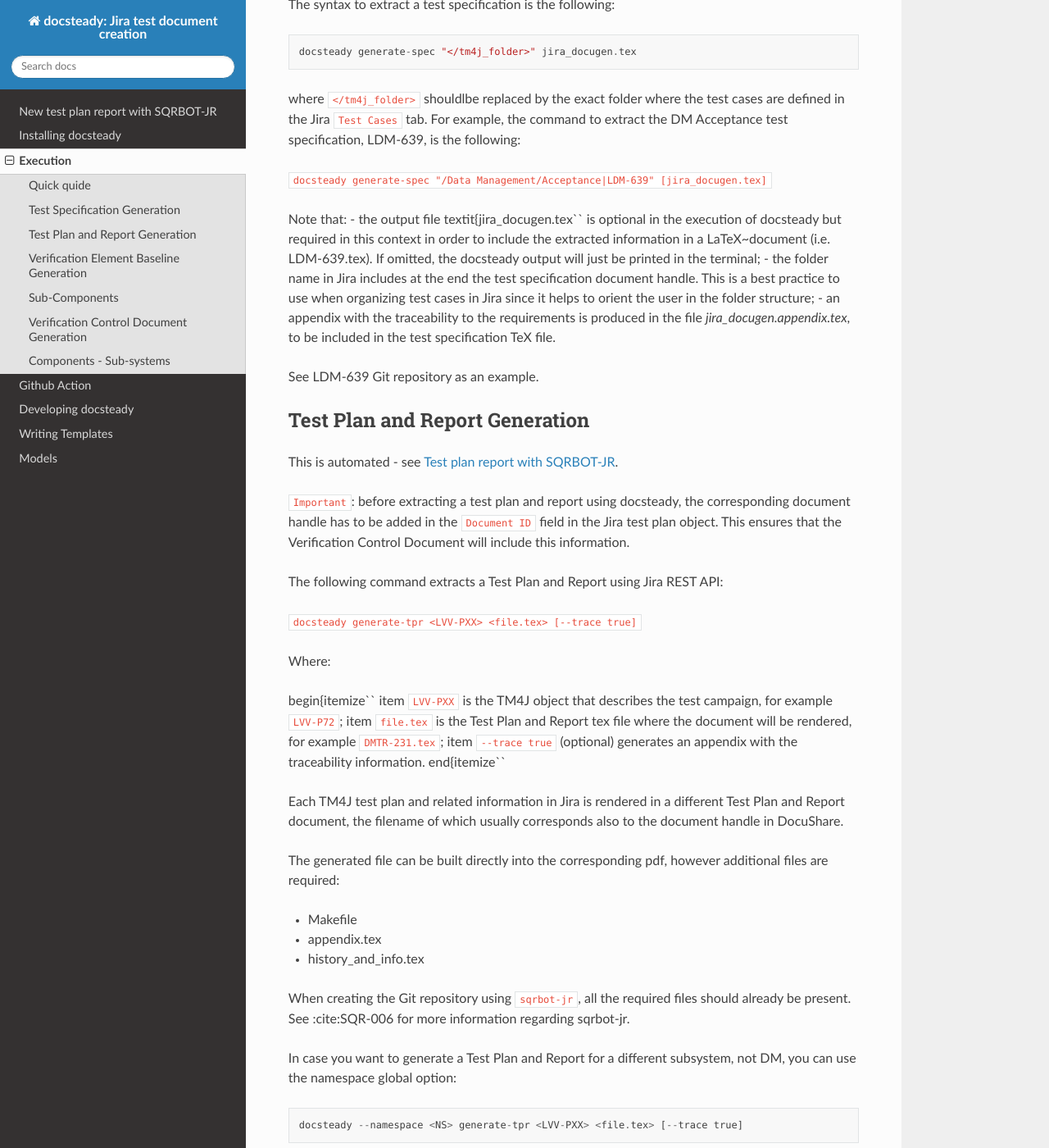
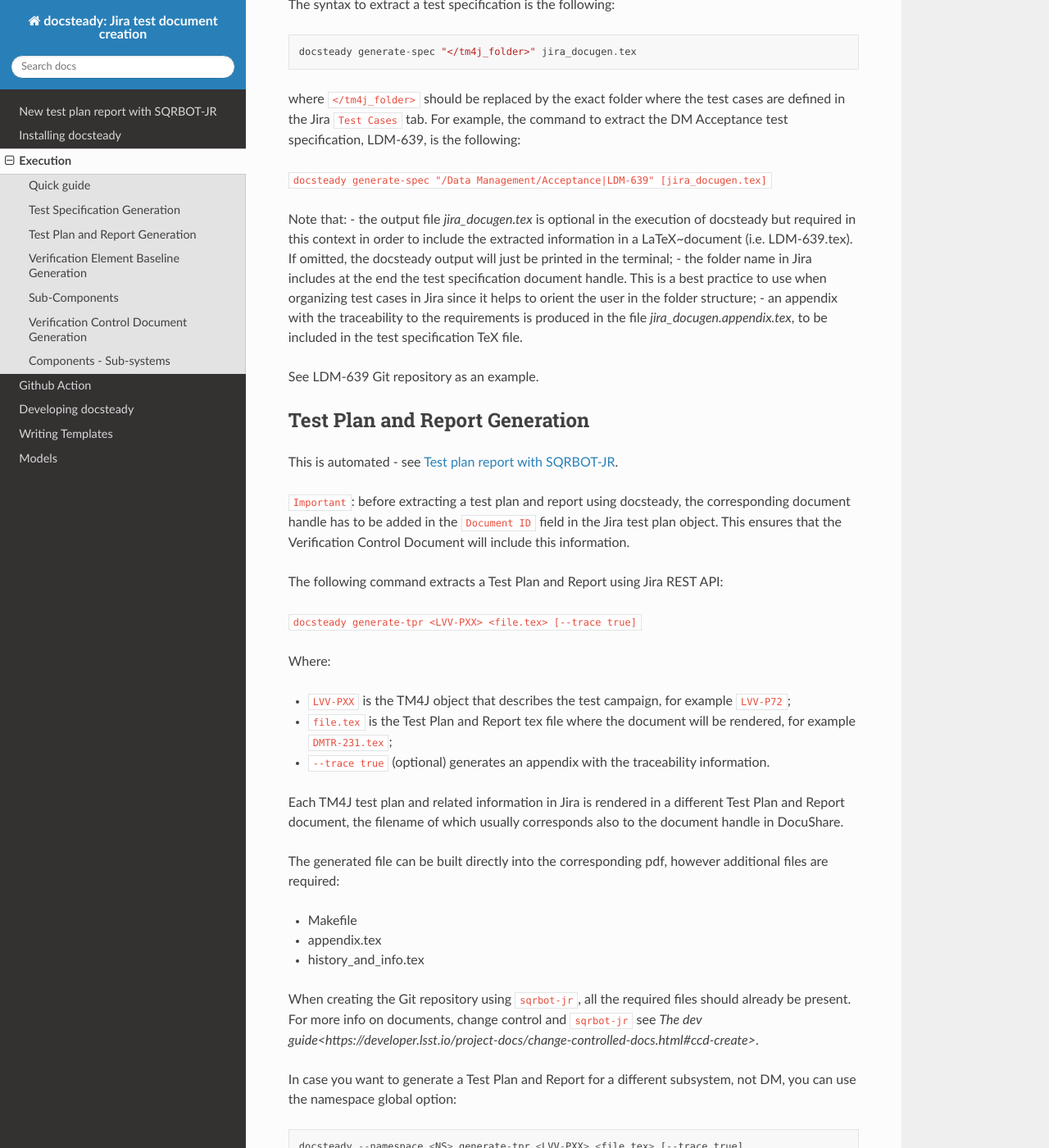
Before and after one commit to lsst-dm/docsteady, a Sphinx documentation site: the page built from docs/execution.rst, in a window 1280 px wide and 1400 px high, scrolled down 1040 px. Shown: the whole window at 82% size. Built offline with Sphinx 7.4.7 and the Read the Docs theme 2.0.0, drawn with Linux system fonts in a browser that asks for light colours; pages that are not in the unit, such as notebooks, are missing from menus; the version number could not be read and is left out; cross-references to code outside the pages are shown as plain code; some of the changed text lies outside the part shown.

Commit message:
remove sqr 6 and fix some text

```diff
--- a/docs/execution.rst
+++ b/docs/execution.rst
@@ -23,7 +23,7 @@ Use ``--help`` to get the list of available options for each of the docsteady co
 
 .. _quick:
 
-Quick quide
+Quick guide
 ############
 
 - ``generate-spec``: to generate a Test Specification (baselining test cases)
@@ -47,13 +47,13 @@ The syntax to extract a test specification is the following::
 
   docsteady generate-spec "</tm4j_folder>" jira_docugen.tex
 
-where ``</tm4j_folder>`` shouldlbe replaced by the exact folder where the test cases are defined in the Jira ``Test Cases`` tab.
+where ``</tm4j_folder>`` should be replaced by the exact folder where the test cases are defined in the Jira ``Test Cases`` tab.
 For example, the command to extract the DM Acceptance test specification, LDM-639, is the following:
 
 ``docsteady generate-spec "/Data Management/Acceptance|LDM-639" [jira_docugen.tex]``
 
 Note that:
-- the output file \textit{jira\_docugen.tex`` is optional in the execution of docsteady but required in this context in order to include the extracted information in a \LaTeX~document (i.e. LDM-639.tex). If omitted, the docsteady output will just be printed in the terminal;
+- the output file `jira_docugen.tex` is optional in the execution of docsteady but required in this context in order to include the extracted information in a \LaTeX~document (i.e. LDM-639.tex). If omitted, the docsteady output will just be printed in the terminal;
 - the folder name in Jira includes at the end the test specification document handle. This is a best practice to use when organizing test cases in Jira since it helps to orient the user in the folder structure;
 - an appendix with the traceability to the requirements is produced in the file `jira_docugen.appendix.tex`, to be included in the test specification TeX file.
 
@@ -78,11 +78,9 @@ The following command extracts a Test Plan and Report using Jira REST API:
 
 Where:
 
-\begin{itemize``
-\item ``LVV-PXX`` is the TM4J object that describes the test campaign, for example ``LVV-P72``;
-\item ``file.tex`` is the Test Plan and Report tex file where the document will be rendered, for example ``DMTR-231.tex``;
-\item ``--trace true`` (optional) generates an appendix with the traceability information.
-\end{itemize``
+- ``LVV-PXX`` is the TM4J object that describes the test campaign, for example ``LVV-P72``;
+- ``file.tex`` is the Test Plan and Report tex file where the document will be rendered, for example ``DMTR-231.tex``;
+- ``--trace true`` (optional) generates an appendix with the traceability information.
 
 Each TM4J test plan and related information in Jira is rendered in a different Test Plan and Report document,
 the filename of which usually corresponds also to the document handle in DocuShare.
@@ -94,7 +92,7 @@ The generated file can be built directly into the corresponding pdf, however add
 - history\_and\_info.tex
 
 When creating the Git repository using ``sqrbot-jr``, all the required files should already be present.
-See :cite:SQR-006 for more information regarding sqrbot-jr.
+For more info on documents, change control and ``sqrbot-jr`` see `The dev guide<https://developer.lsst.io/project-docs/change-controlled-docs.html#ccd-create>`.
 
 In case you want to generate a Test Plan and Report for a different subsystem, not DM, you can use the namespace global option::
 
```
Also changed, not shown: other parts of docs/execution.rst (+4 -4 lines).
